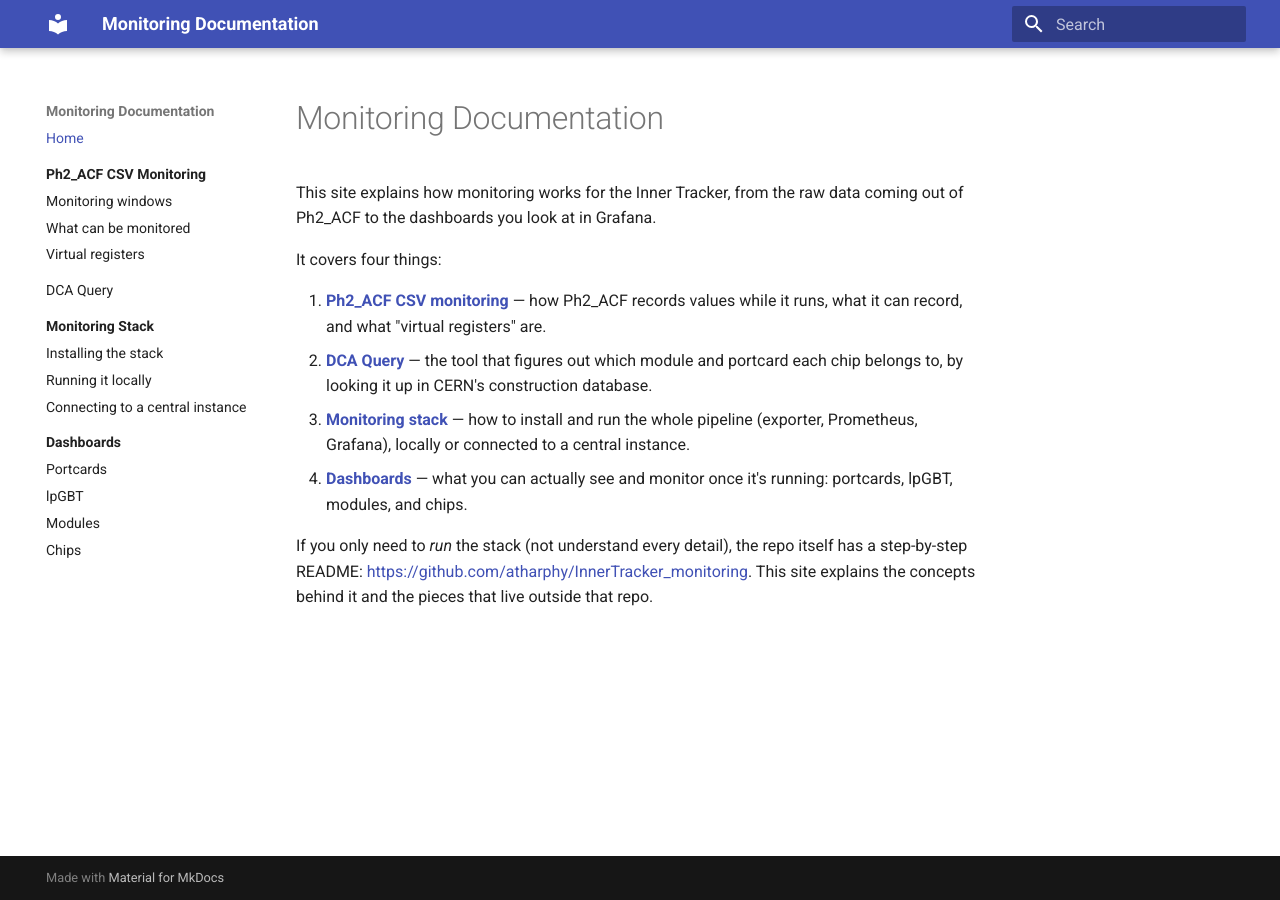
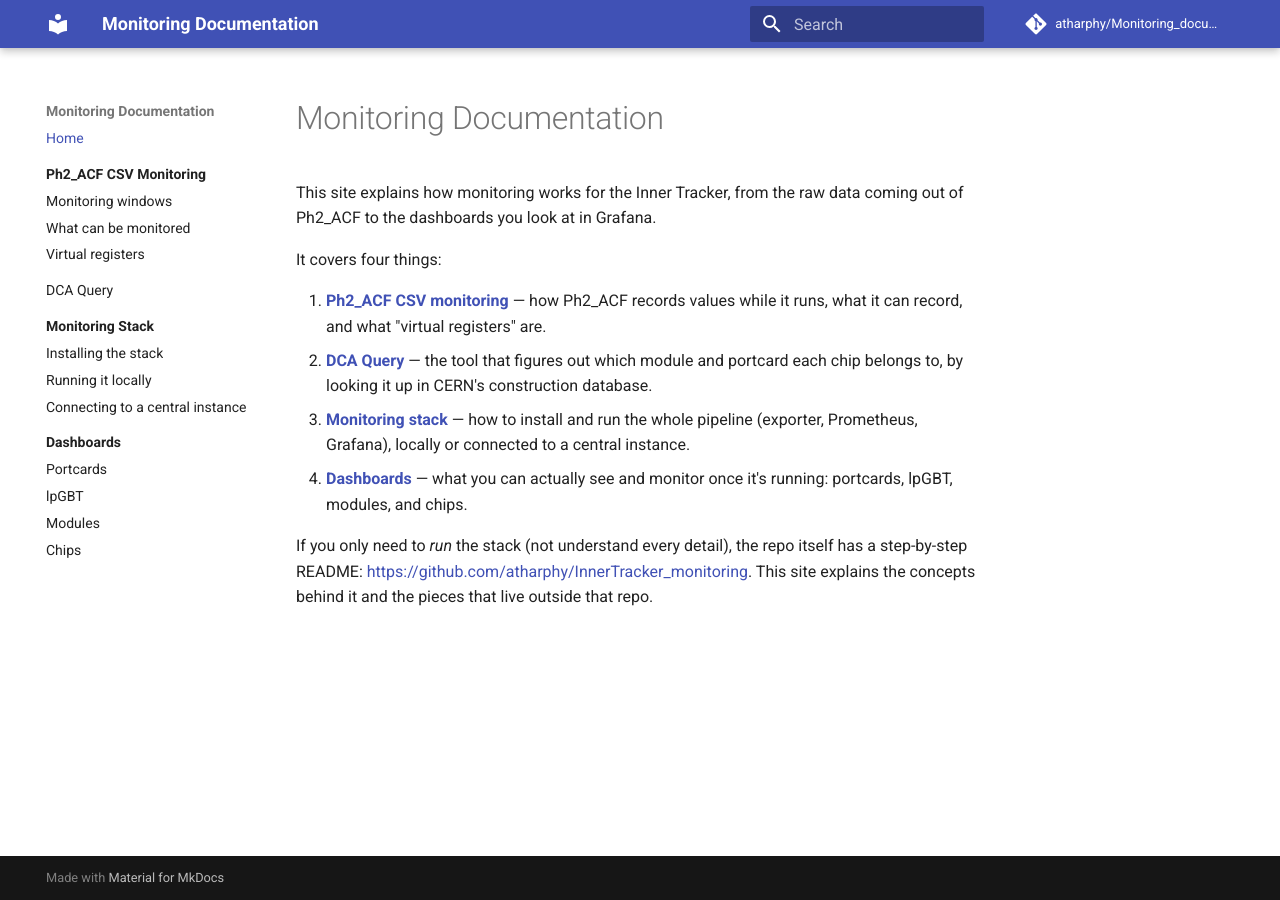
Before and after one commit to atharphy/Monitoring_documentation, an MkDocs documentation site: the page built from docs/index.md, in a window 1280 px wide. Built offline with MkDocs 1.6.1 and Material for MkDocs 9.7.7, drawn with Linux system fonts in a browser that asks for light colours; comment, search, counter and statistics services are not loaded.

```diff
--- a/mkdocs.yml
+++ b/mkdocs.yml
@@ -1,4 +1,7 @@
 site_name: Monitoring Documentation
+site_url: https://atharphy.github.io/Monitoring_documentation/
+repo_url: https://github.com/atharphy/Monitoring_documentation
+repo_name: atharphy/Monitoring_documentation
 theme:
   name: material
   features:
```
Also changed, not shown: 1 other file.
